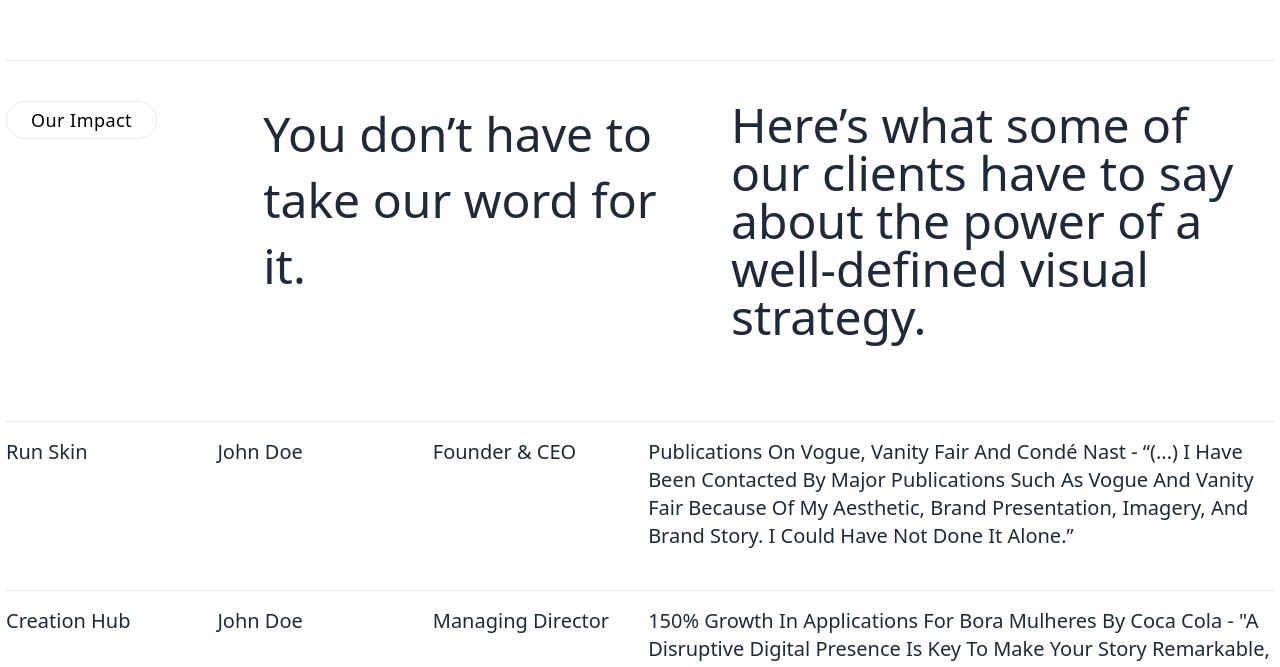
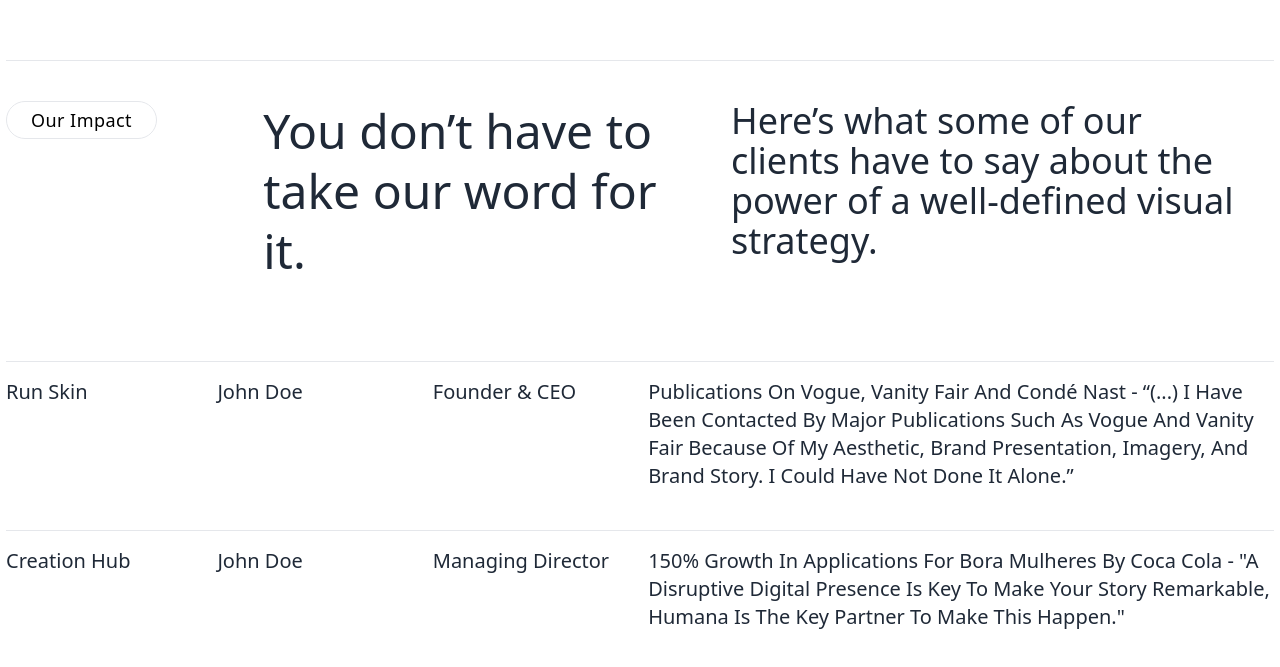
Before and after one commit to ayodejipy/humana-clone, a Nuxt app: page / in a window 1280 px wide. Shown: the part 3133-3800 px from the top of the page. Built offline with nearby package versions, Linux system fonts and the light colour scheme.

Commit message:
update: typography changes to impact and selected projects section

```diff
--- a/components/Body/Impact.vue
+++ b/components/Body/Impact.vue
@@ -11,13 +11,13 @@
 
             <div class="w-full md:flex-[0_0_32%] md:max-w-[32%] sm:px-1.5">
                 <p
-                    class="font-light text-3xl md:text-5xl text-gray-800 leading-tight md:leading-snug"
+                    class="font-light text-3xl md:text-5xl text-gray-800 leading-tight md:leading-tight"
                 >
                     You don’t have to take our word for it.
                 </p>
             </div>
             <div class="w-full md:flex-1 sm:px-7">
-                <p class="font-light text-3xl md:text-5xl text-gray-800">
+                <p class="font-light text-3xl md:text-4xl text-gray-800 leading-tight">
                     Here’s what some of our clients have to say about the power of a well-defined
                     visual strategy.
                 </p>
--- a/components/Body/SelectedProjects.vue
+++ b/components/Body/SelectedProjects.vue
@@ -1,13 +1,23 @@
 <template>
-    <div class="relative w-full flex flex-row gap-3 md:gap-6 overflow-x-auto pb-24 md:pb-52">
-        <div v-for="project in sampleProjects" :key="project.title" class="flex-[0_0_88%] max-w-[88%] md:flex-[0_0_33%] md:max-w-[33%]">
+    <div class="relative w-full flex flex-row gap-3 md:gap-6 overflow-x-hidden pb-24 md:pb-52">
+        <div
+            v-for="project in sampleProjects"
+            :key="project.title"
+            class="flex-[0_0_88%] max-w-[88%] md:flex-[0_0_33%] md:max-w-[33%]"
+        >
             <div class="space-y-4">
                 <p class="text-lg font-light text-gray-800">
                     <span class="">{{ project.title }}</span>
                     <span class="hidden">{{ project.sub }}</span>
                 </p>
-                <div class="w-full h-[23.5rem] md:h-[25rem] object-cover rounded-xl overflow-hidden">
-                    <img :src="project.photo" :alt="project.title + 'project'" class="w-full h-full object-cover" />
+                <div
+                    class="w-full h-[23.5rem] md:h-[25rem] object-cover rounded-xl overflow-hidden"
+                >
+                    <img
+                        :src="project.photo"
+                        :alt="project.title + 'project'"
+                        class="w-full h-full object-cover"
+                    />
                 </div>
             </div>
         </div>
```
